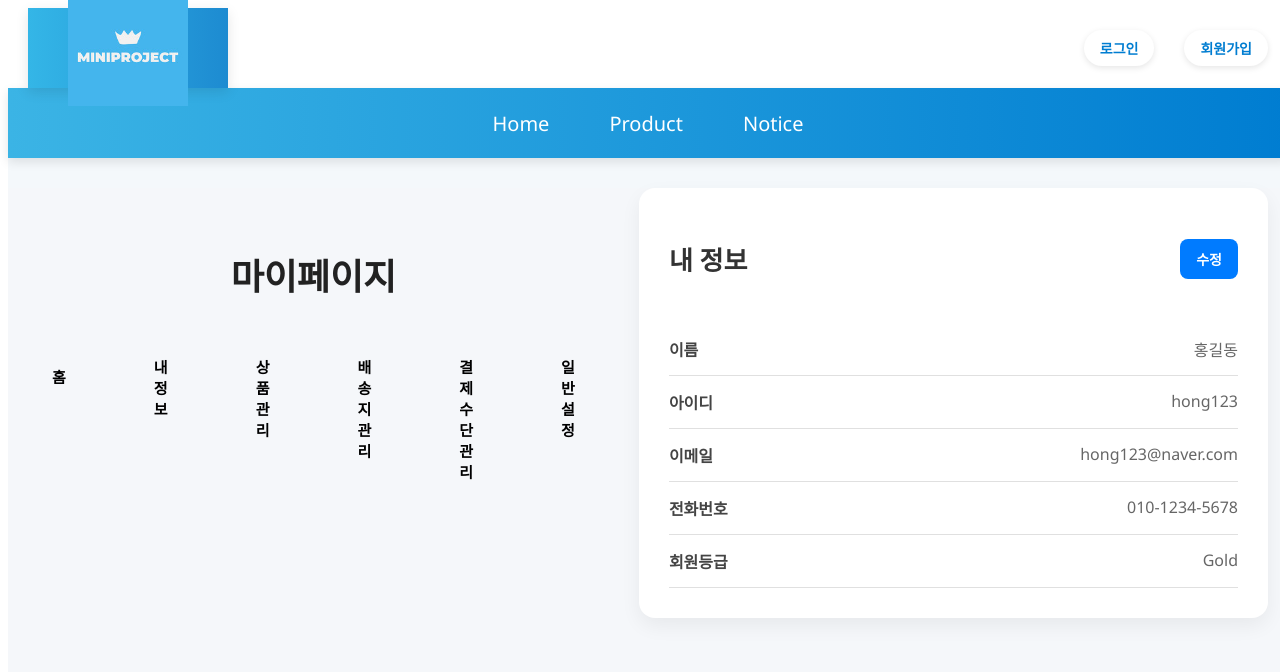
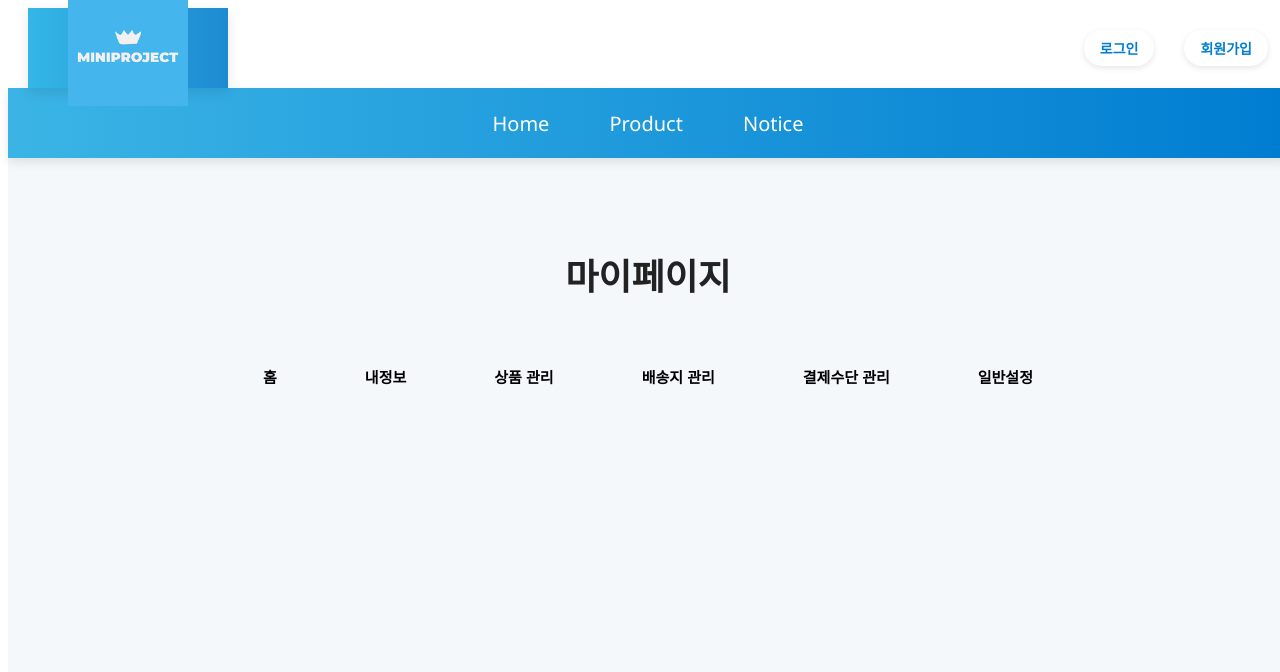
Before and after one commit to vlfh9405/miniProject, a React (Vite) app: page /myPage in a window 1280 px wide. Shown: the top 672 px of the page. Built offline with nearby package versions, Linux system fonts and the light colour scheme.

Commit message:
마이페이지 배너 클릭 수정

```diff
--- a/src/components/MainPage.jsx
+++ b/src/components/MainPage.jsx
@@ -7,6 +7,7 @@ import Cart from "./Cart";
 import "../css/MainPage.css";
 import NoticeDetail from "./NoticeDetail";
 import MypageInfo from "./MyPageInfo";
+import MypageMenuBar from "./MypageMenuBar";
 const MainPage = ({isLoggedIn}) => {
   return(
     <div className="MainPage">
@@ -17,7 +18,8 @@ const MainPage = ({isLoggedIn}) => {
         <Route path="/cart" element = {<Cart />}/>
         <Route path="/notice" element={<NoticeList/>}/>
         <Route path="/notice/:id" element={<NoticeDetail />} />
-        <Route path="/myPage" element = {<MypageInfo/>}/>
+        <Route path="/myPage" element = {<MypageMenuBar/>}/>
+        <Route path="/myPage/info" element = {<MypageInfo/>}/>
       </Routes>
     </div>
   )
--- a/src/components/MyPageMenuBar.jsx
+++ b/src/components/MyPageMenuBar.jsx
@@ -11,7 +11,7 @@ function MypageMenuBar() {
             <ul>
                 <div className='menu' >
                     <li><button onClick={ () => {navigate("/")}}>홈</button></li>
-                    <li><button onClick={ () => {navigate("/myPage")}}>내정보</button></li>
+                    <li><button onClick={ () => {navigate("/myPage/info")}}>내정보</button></li>
                     <li><button>상품 관리</button></li>
                     <li><button>배송지 관리</button></li>
                     <li><button>결제수단 관리</button></li>
--- a/src/css/MyPageInfo.css
+++ b/src/css/MyPageInfo.css
@@ -1,5 +1,6 @@
 .mypage-container {
   display: flex;
+  flex-direction: column;
   justify-content: center;
   gap: 40px;
   padding: 40px 20px;
```
Also changed, not shown: src/components/MyPageInfo.jsx (indentation only).
